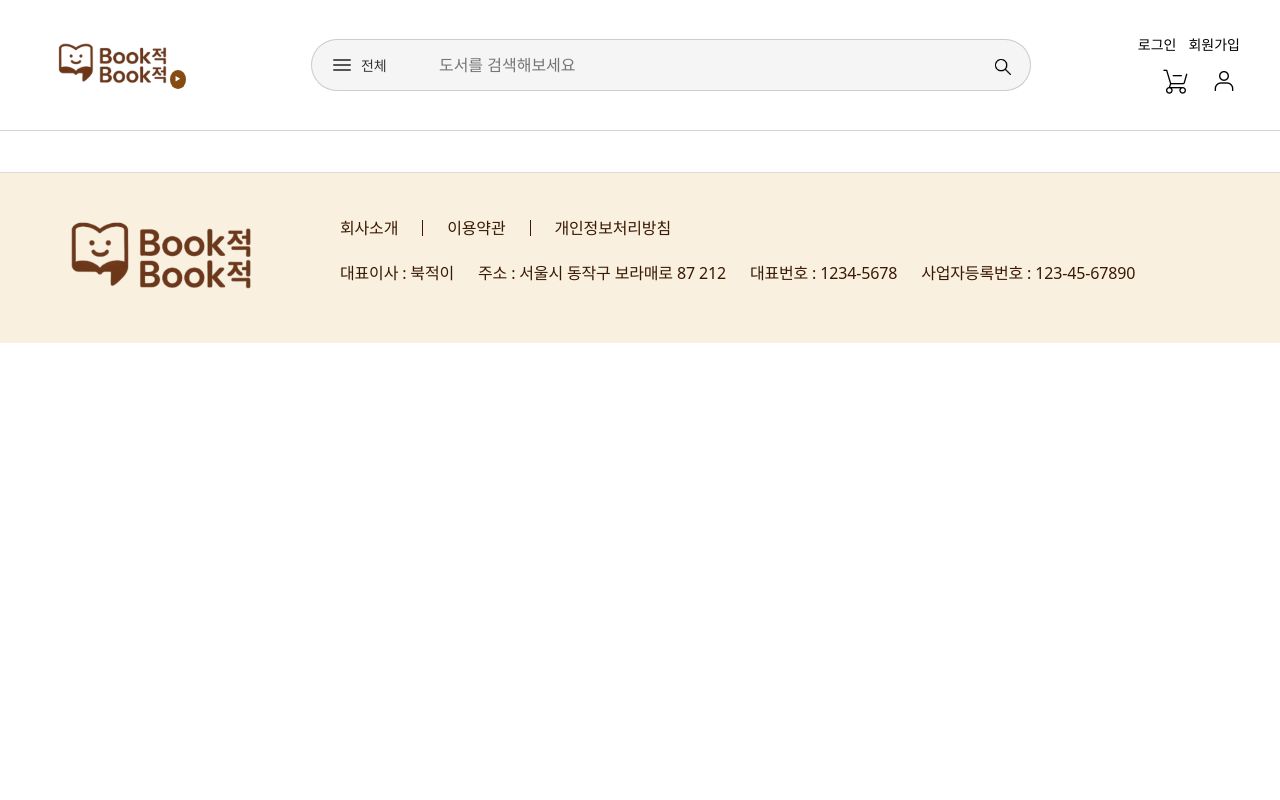
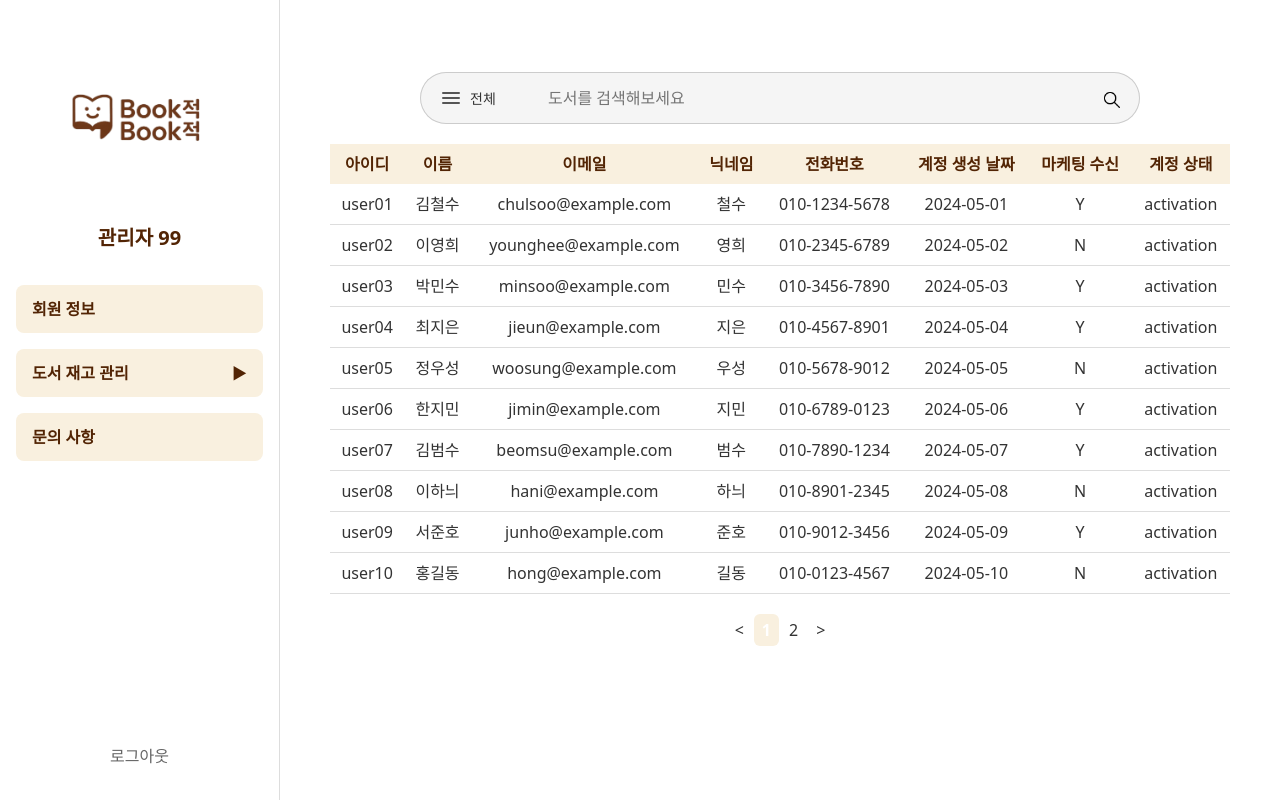
Before and after one commit to jamjam-book/jamjam-bookjeok-backend, a Vue app: page /admin/members in a window 1280 px wide. Built offline with nearby package versions, Linux system fonts and the light colour scheme.

Commit message:
feat : 관리자 페이지 회원 목록 가져오는 페이지 및 공통 컴포넌트 생성 (#5)

```diff
--- a/src/App.vue
+++ b/src/App.vue
@@ -1,19 +1,29 @@
 <script setup>
 
-import Footer from "@/components/layout/Footer.vue"
-import MyPageNav from "@/components/common/MyPageNav.vue";
-import AdminNav from "@/components/layout/AdminNav.vue";
+import Footer from "@/components/layout/Footer.vue";
 import Header from "@/components/layout/Header.vue";
+import { useRoute } from "vue-router";
+import {computed} from "vue";
+
+const route = useRoute();
+// 관리자 경로인지 확인하는 부분
+const isAdminRoute = computed(() => {
+    const isAdmin = route.path.startsWith('/admin');
+    return isAdmin;
+});
 </script>
 
 <template>
-    <Header/>
-    <div class="container">
-          <RouterView/>
-    <!--    <MyPageNav/>-->
-    <!--    <AdminNav/>-->
+    <!-- 관리자가 아니면 헤더 표시 -->
+    <Header v-if="!isAdminRoute" />
+
+    <!-- 관리자가 아니면 container 클래스 적용 -->
+    <div :class="{ container: !isAdminRoute }">
+        <RouterView />
     </div>
-    <Footer/>
+
+    <!-- 관리자가 아니면 푸터 표시 -->
+    <Footer v-if="!isAdminRoute" />
 </template>
 
 <style scoped>
--- /dev/null
+++ b/src/features/admin/components/AdminList.vue
@@ -0,0 +1,67 @@
+<script setup>
+defineProps({
+    headers: {
+        type: Array,
+        required: true
+    },
+    keyMap: {
+        type: Object,
+        required: true
+    },
+    rows: {
+        type: Array,
+        required: true
+    }
+});
+</script>
+
+<template>
+        <table class="admin-table">
+            <thead>
+                <tr class="table-header">
+                    <!-- headers의 배열을 반복해서 각 열의 헤더 생성하기 -->
+                    <th v-for="(header, index) in headers" :key="index">{{ header }}</th>
+                </tr>
+            </thead>
+
+            <tbody>
+                <!-- 데이터 행을 넣기! 실제 데이터 값이 이곳에 들어가는 것임 row 객체를 넣은 뒤 -->
+                <tr v-for="(row, rowIndex) in rows" :key="rowIndex" class="table-content">
+                    <!-- 여기에서 값을 빼서 넣으면서 정의하고 있음 row["memberId"] 이런식으로 결과가 도출 되는 것!-->
+                    <td
+                            v-for="(header, colIndex) in headers"
+                            :key="colIndex"
+                    >
+                        {{ row[keyMap[header]] }}
+                    </td>
+                </tr>
+            </tbody>
+        </table>
+</template>
+
+
+<style scoped>
+.admin-table {
+    width: 900px;
+    /* 겹치는 테두리를 하나로 합치는 속성 */
+    border-collapse: collapse;
+    font-size: 16px;
+}
+
+.admin-table th,
+.admin-table td {
+    padding: 8px;
+    text-align: center;
+    background-color: #f9f0df;
+    color: #522404;
+}
+
+.admin-table tbody tr {
+    border-bottom: 1px solid #ddd;
+}
+
+.admin-table tbody tr td {
+    background-color: #fff;
+    color: #333;
+}
+</style>
--- a/src/features/admin/router.js
+++ b/src/features/admin/router.js
@@ -1 +1,10 @@
-export const adminRoutes = () => {};
+export const adminRoutes = [
+    {
+        path: '/admin',
+        name: 'AdminPage',
+        component: () => import('@/features/admin/views/AdminView.vue'),
+        children: [
+            { path: 'members', component: () => import('@/features/admin/views/AdminMemberView.vue')}
+        ]
+    },
+];
--- /dev/null
+++ b/src/features/admin/views/AdminMemberView.vue
@@ -0,0 +1,196 @@
+<script setup>
+import AdminList from "@/features/admin/components/AdminList.vue";
+import PagingBar from "@/components/common/PagingBar.vue";
+import AdminNav from "@/components/layout/AdminNav.vue";
+import SearchBar from "@/components/common/SearchBar.vue";
+import {onMounted, reactive, ref} from "vue";
+
+const members = ref([])
+
+const tableHeaders = [
+    "아이디", "이름", "이메일", "닉네임", "전화번호", "계정 생성 날짜", "마케팅 수신", "계정 상태"
+];
+
+const tableKeyMap = {
+    "아이디": "memberId",
+    "이름": "memberName",
+    "이메일": "email",
+    "닉네임": "nickname",
+    "전화번호": "phoneNumber",
+    "계정 생성 날짜": "createdAt",
+    "마케팅 수신": "marketingConsent",
+    "계정 상태": "activityStatus"
+};
+
+/*이 부분은 api로 가져오는 부분! */
+const tableRows = [
+    {
+        memberUid: 1,
+        memberId: "user01",
+        memberName: "김철수",
+        email: "chulsoo@example.com",
+        nickname: "철수",
+        phoneNumber: "010-1234-5678",
+        createdAt: "2024-05-01",
+        marketingConsent: "Y",
+        activityStatus: "activation"
+    },
+    {
+        memberUid: 2,
+        memberId: "user02",
+        memberName: "이영희",
+        email: "younghee@example.com",
+        nickname: "영희",
+        phoneNumber: "010-2345-6789",
+        createdAt: "2024-05-02",
+        marketingConsent: "N",
+        activityStatus: "activation"
+    },
+    {
+        memberUid: 3,
+        memberId: "user03",
+        memberName: "박민수",
+        email: "minsoo@example.com",
+        nickname: "민수",
+        phoneNumber: "010-3456-7890",
+        createdAt: "2024-05-03",
+        marketingConsent: "Y",
+        activityStatus: "activation"
+    },
+    {
+        memberUid: 4,
+        memberId: "user04",
+        memberName: "최지은",
+        email: "jieun@example.com",
+        nickname: "지은",
+        phoneNumber: "010-4567-8901",
+        createdAt: "2024-05-04",
+        marketingConsent: "Y",
+        activityStatus: "activation"
+    },
+    {
+        memberUid: 5,
+        memberId: "user05",
+        memberName: "정우성",
+        email: "woosung@example.com",
+        nickname: "우성",
+        phoneNumber: "010-5678-9012",
+        createdAt: "2024-05-05",
+        marketingConsent: "N",
+        activityStatus: "activation"
+    },
+    {
+        memberUid: 6,
+        memberId: "user06",
+        memberName: "한지민",
+        email: "jimin@example.com",
+        nickname: "지민",
+        phoneNumber: "010-6789-0123",
+        createdAt: "2024-05-06",
+        marketingConsent: "Y",
+        activityStatus: "activation"
+    },
+    {
+        memberUid: 7,
+        memberId: "user07",
+        memberName: "김범수",
+        email: "beomsu@example.com",
+        nickname: "범수",
+        phoneNumber: "010-7890-1234",
+        createdAt: "2024-05-07",
+        marketingConsent: "Y",
+        activityStatus: "activation"
+    },
+    {
+        memberUid: 8,
+        memberId: "user08",
+        memberName: "이하늬",
+        email: "hani@example.com",
+        nickname: "하늬",
+        phoneNumber: "010-8901-2345",
+        createdAt: "2024-05-08",
+        marketingConsent: "N",
+        activityStatus: "activation"
+    },
+    {
+        memberUid: 9,
+        memberId: "user09",
+        memberName: "서준호",
+        email: "junho@example.com",
+        nickname: "준호",
+        phoneNumber: "010-9012-3456",
+        createdAt: "2024-05-09",
+        marketingConsent: "Y",
+        activityStatus: "activation"
+    },
+    {
+        memberUid: 10,
+        memberId: "user10",
+        memberName: "홍길동",
+        email: "hong@example.com",
+        nickname: "길동",
+        phoneNumber: "010-0123-4567",
+        createdAt: "2024-05-10",
+        marketingConsent: "N",
+        activityStatus: "activation"
+    }, {
+        memberUid: 11,
+        memberId: "user10",
+        memberName: "홍길동",
+        email: "hong@example.com",
+        nickname: "길동",
+        phoneNumber: "010-0123-4567",
+        createdAt: "2024-05-10",
+        marketingConsent: "N",
+        activityStatus: "activation"
+    }
+];
+
+const itemsPerPage = 10;
+
+const pagination = reactive({
+    currentPage: 1,
+    totalPages: 1,
+    totalItems: 0
+})
+
+// 회원 목록 페이징 처리하기
+const fetchMembers= (page = 1) => {
+    const start = (page - 1) * itemsPerPage
+    const end = start + itemsPerPage
+
+    members.value = tableRows.slice(start, end)
+    pagination.currentPage = page
+    pagination.totalItems = tableRows.length
+    pagination.totalPages = Math.ceil(tableRows.length / itemsPerPage)
+
+    // 버튼 클릭시 최상단으로 올라갈 수 있게 조정
+    window.scrollTo(0,0)
+}
+
+onMounted(() => fetchMembers())
+</script>
+
+<template>
+    <div id="table-wrapper">
+        <!-- searchBar 내 버전으로 만들기-->
+        <SearchBar/>
+        <AdminList :headers="tableHeaders" :rows="members" :key-map="tableKeyMap"/>
+    </div>
+    <PagingBar
+            v-bind="pagination"
+            @page-changed="fetchMembers"
+    />
+</template>
+
+<style scoped>
+#table-wrapper {
+    display: flex;
+    flex-direction: column;
+    justify-content: center;
+    align-items: center;
+    width: 100%;
+    gap: 20px;
+    margin-top: 40px;
+}
+</style>
--- /dev/null
+++ b/src/features/admin/views/AdminView.vue
@@ -0,0 +1,32 @@
+<script setup>
+
+import AdminNav from "@/components/layout/AdminNav.vue";
+</script>
+
+<template>
+    <div class="admin-container">
+        <div class="admin-layout-left">
+            <AdminNav/>
+        </div>
+        <div class="admin-layout-right">
+            <RouterView/>
+        </div>
+    </div>
+</template>
+
+<style scoped>
+.admin-container {
+    display: flex;
+    height: 100vh;
+}
+
+.admin-layout-left {
+    width: 280px;
+}
+
+.admin-layout-right {
+    width: calc(100% - 280px);
+    padding: 32px 16px;
+}
+
+</style>
--- a/src/router/index.js
+++ b/src/router/index.js
@@ -1,5 +1,5 @@
 import {createRouter, createWebHistory} from 'vue-router'
-// import {adminRoutes} from "@/features/admin/router.js";
+import {adminRoutes} from "@/features/admin/router.js";
 // import {bookRoutes} from "@/features/book/router.js";
 import {mainRoutes} from "@/features/main/router.js";
 import {memberRoutes} from "@/features/member/router.js";
@@ -11,7 +11,7 @@ const router = createRouter({
     /*import.meta.env.BASE_URL*/
     history: createWebHistory(),
     routes: [
-        // ...adminRoutes,
+        ...adminRoutes,
         // ...bookRoutes,
         ...mainRoutes,
         ...memberRoutes,
```
